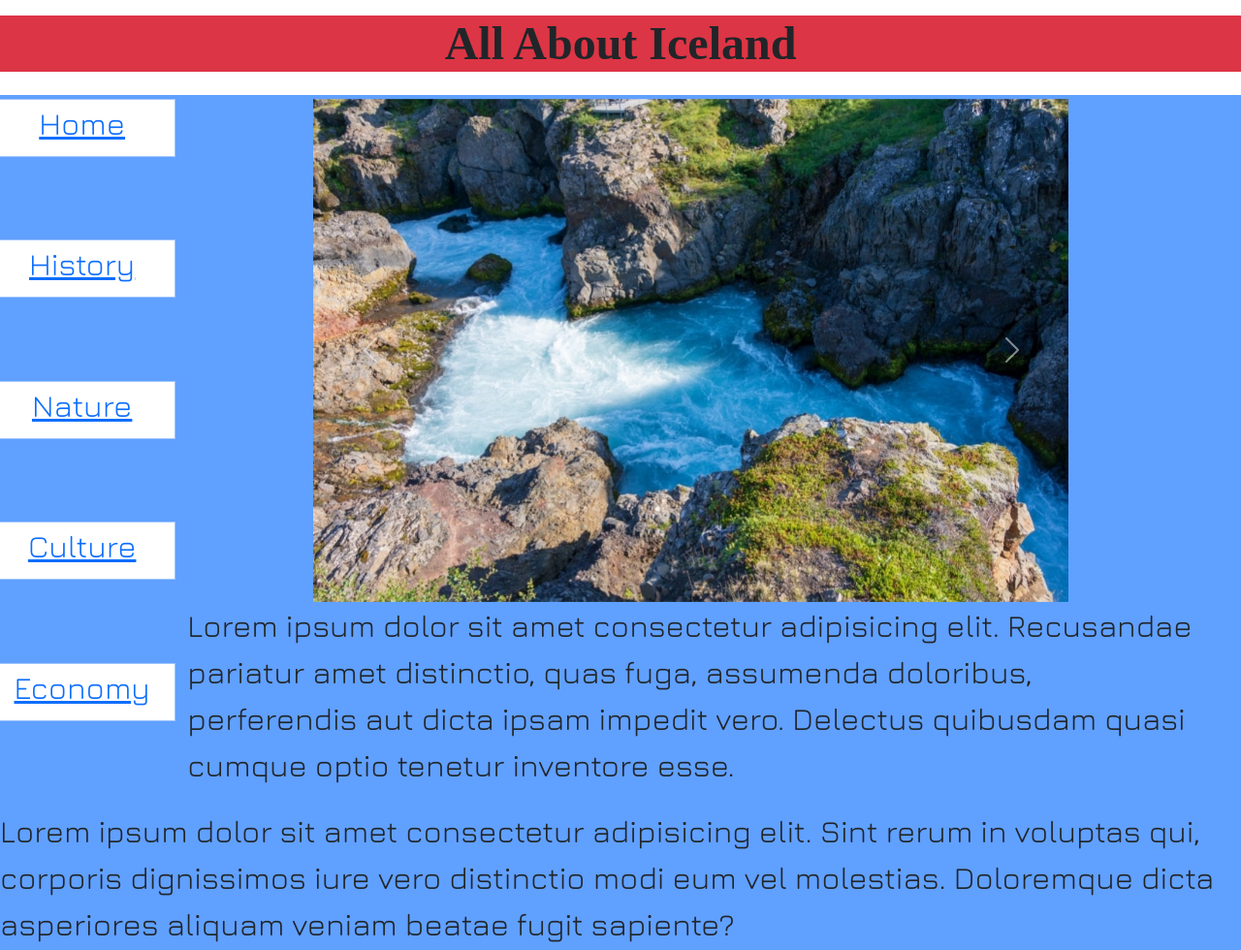
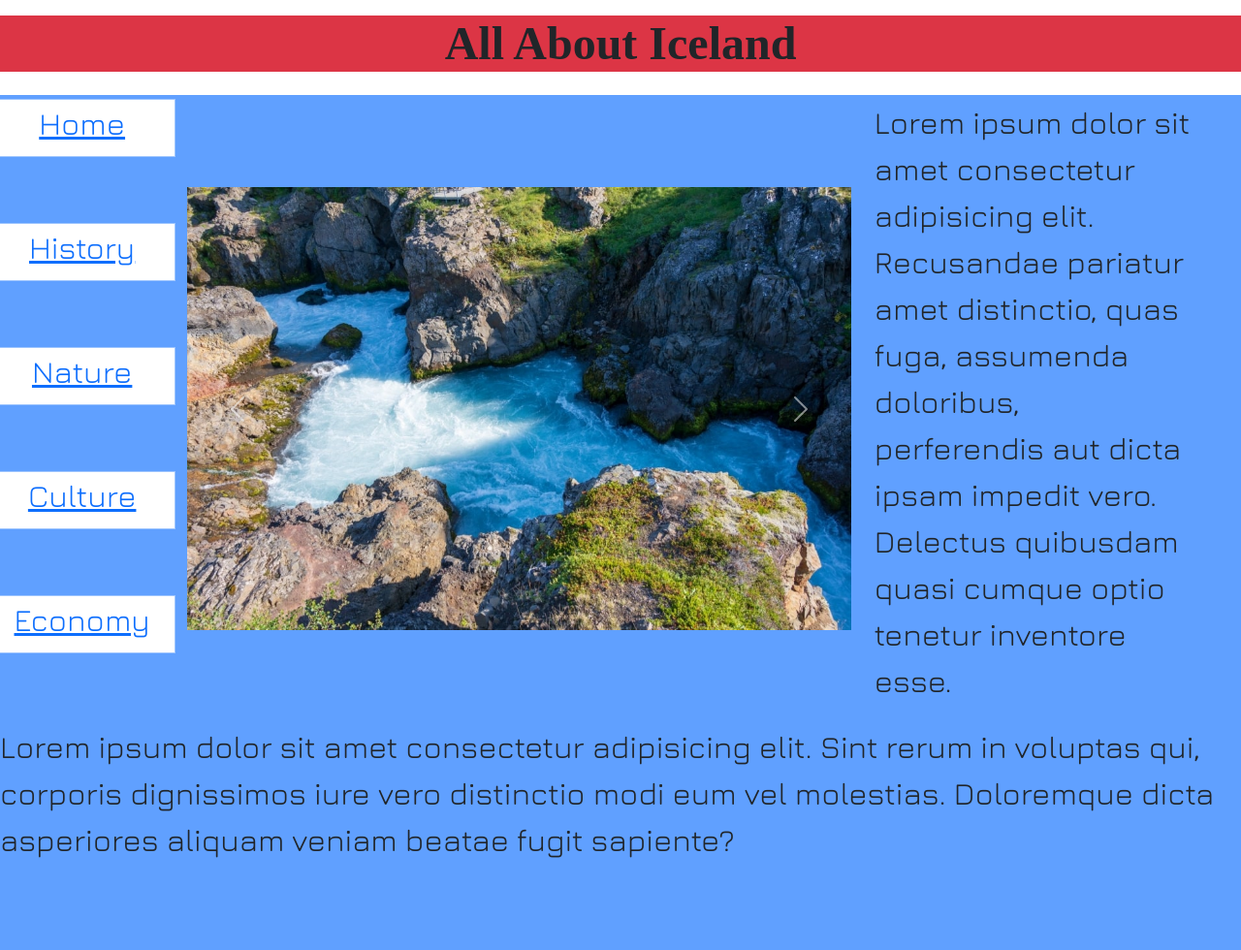
Before and after one commit to AveryDownes/DevToolsFinalFall2023, a plain HTML site: page Nature.html in a window 1280 px wide. Shown: the whole page at 97% size. After the commit the page ends 906 px from the top, so only its background shows below. Drawn offline with nearby package versions, Linux system fonts and the light colour scheme; a web font is replaced by a local one.

Commit message:
Modified the carousell

```diff
--- a/Nature.html
+++ b/Nature.html
@@ -63,16 +63,16 @@
             >
           </div>
         <div class="row col-lg-10">
-          <p class="col-md-12 ml-1">
+          <p class="col-md-12 ml-1 col-lg-4">
             Lorem ipsum dolor sit amet consectetur adipisicing elit. Recusandae
             pariatur amet distinctio, quas fuga, assumenda doloribus,
             perferendis aut dicta ipsam impedit vero. Delectus quibusdam quasi
             cumque optio tenetur inventore esse.
           </p>
           <div
-            class="col-12 d-flex align-items-center order-first"
+            class="col-12 d-flex align-items-center order-first col-lg-8"
           >
-            <div id="carouselImp" class="carousel slide w-75 mx-auto">
+            <div id="carouselImp" class="carousel slide w-100 mx-auto">
           <div class="carousel-inner">
             <div class="carousel-item active">
               <img
```
